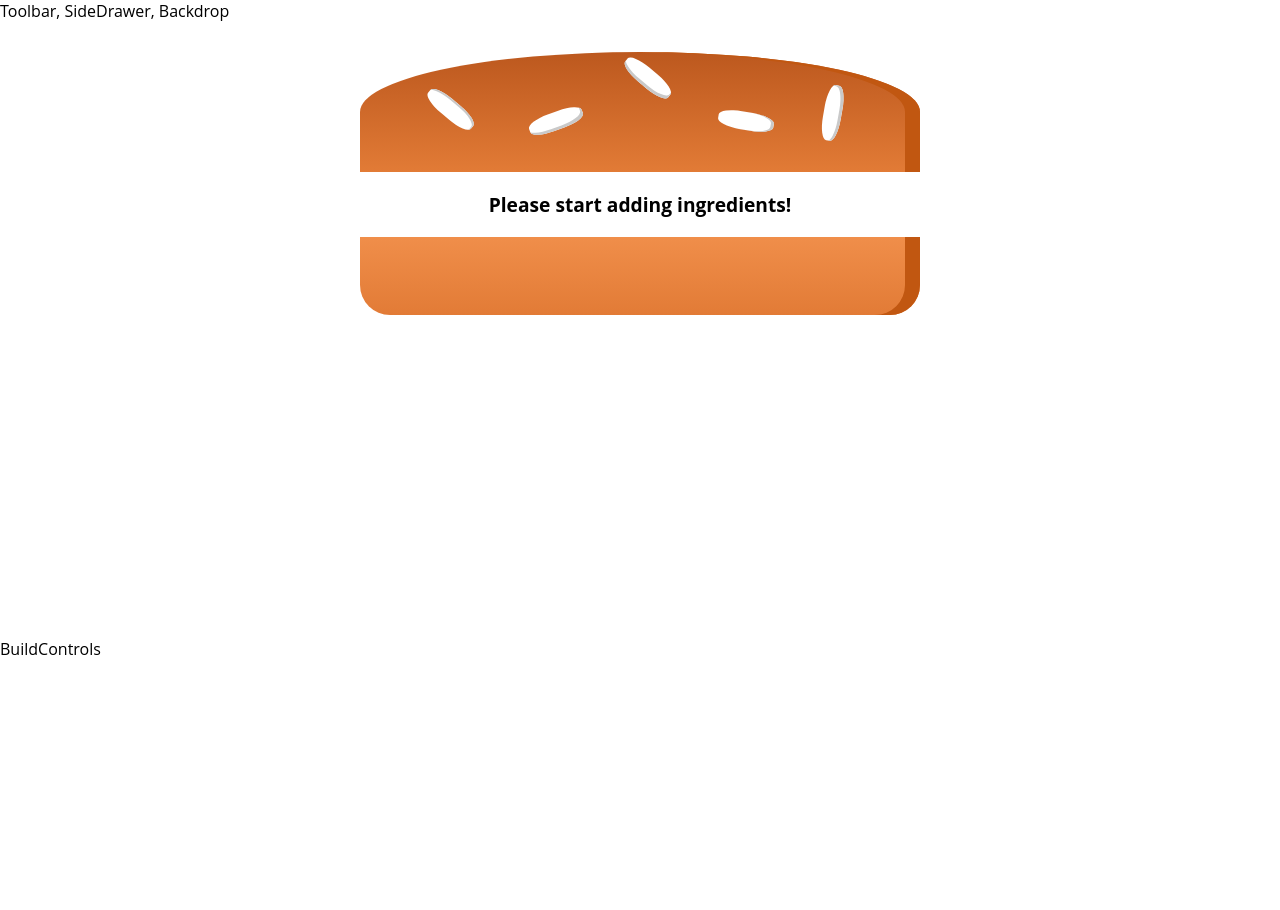
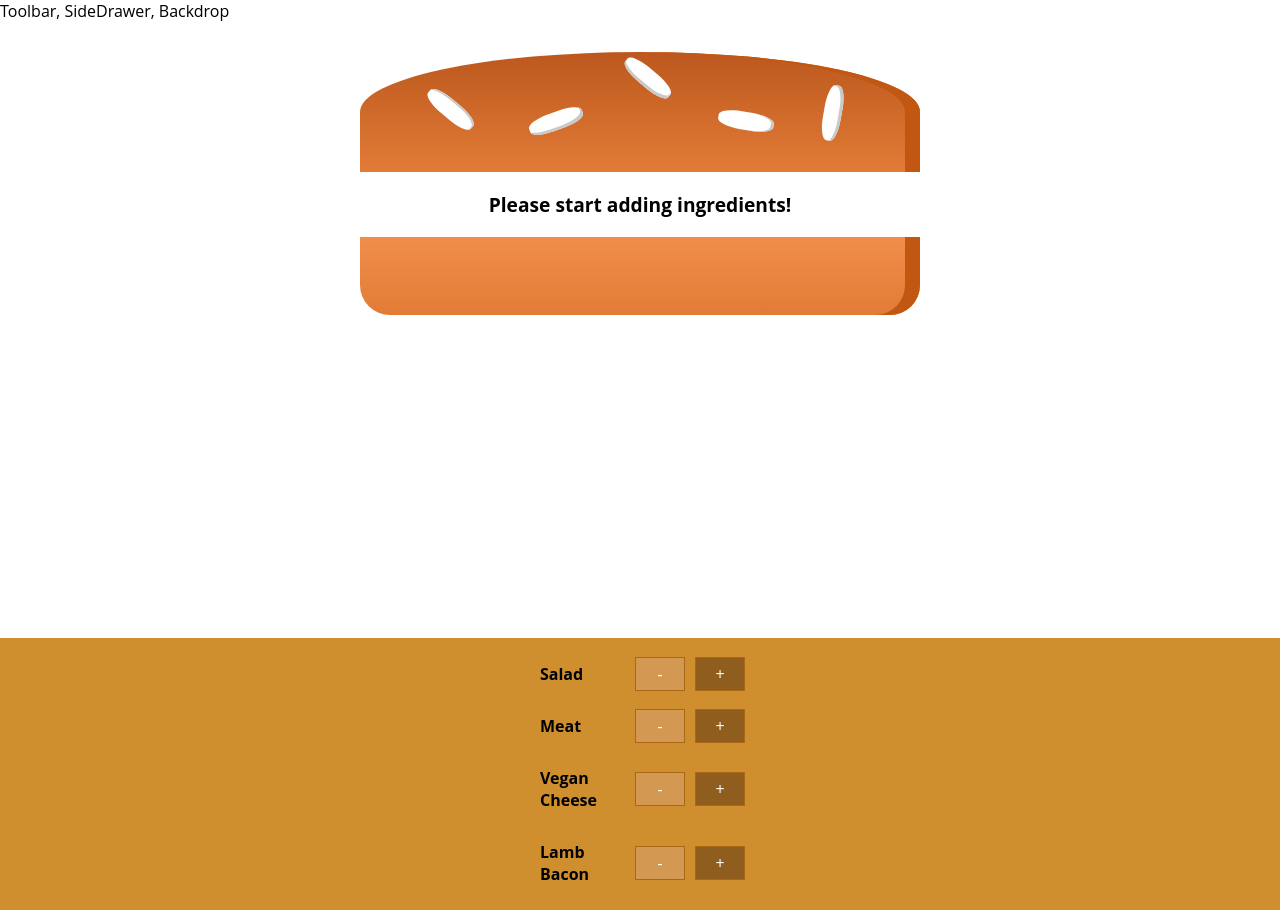
Before and after one commit to Ouriel91/burger-builder-react, a React (Create React App) app: page / in a window 1280 px wide. Before the commit the page ends 800 px from the top, so only its background shows below. Built offline with nearby package versions, Linux system fonts and the light colour scheme.

Commit message:
added UI for change ingredients amount, need to implement handlers for changing ingredients dynamically

```diff
--- /dev/null
+++ b/src/Components/Burger/BuildControls/BuildControl/BuildControl.js
@@ -0,0 +1,12 @@
+import React from 'react'
+import classes from './BuildControl.module.css'
+
+const buildControl = (props) => (
+    <div className={classes.BuildControl}>
+        <div className={classes.Label}>{props.label}</div>
+        <button className={classes.Less}>-</button>
+        <button className={classes.More}>+</button>
+    </div>
+)
+
+export default buildControl
--- /dev/null
+++ b/src/Components/Burger/BuildControls/BuildControl/BuildControl.module.css
@@ -0,0 +1,56 @@
+.BuildControl {
+    display: flex;
+    justify-content: space-between;
+    align-items: center;
+    margin: 5px 0;
+}
+
+.BuildControl button {
+    display: block;
+    font: inherit;
+    padding: 5px;
+    margin: 0 5px;
+    width: 50px;
+    border: 1px solid #AA6817;
+    cursor: pointer;
+    outline: none;
+}
+
+.BuildControl button:disabled {
+    background-color: #AC9980;
+    border: 1px solid #7E7365;
+    color: #ccc;
+    cursor: default;
+}
+
+.BuildControl button:hover:disabled {
+    background-color: #AC9980;
+    color: #ccc;
+    cursor: not-allowed;
+}
+
+.Label {
+    padding: 10px;
+    font-weight: bold;
+    width: 80px;
+}
+
+.BuildControl .Less {
+    background-color: #D39952;
+    color: white;
+}
+
+.BuildControl .More {
+    background-color: #8F5E1E;
+    color: white;
+}
+
+.BuildControl .Less:hover, .BuildControl .Less:active {
+    background-color: #DAA972;
+    color: white;
+}
+
+.BuildControl .More:hover,.BuildControl .More:active {
+    background-color: #99703F;
+    color: white;
+}
--- /dev/null
+++ b/src/Components/Burger/BuildControls/BuildControls.js
@@ -0,0 +1,20 @@
+import React from 'react'
+import classes from './BuildControls.module.css'
+import BuildControl from './BuildControl/BuildControl'
+
+const controls = [
+    { label: 'Salad', type: 'salad' },
+    { label: 'Meat', type: 'meat' },
+    { label: 'Vegan Cheese', type: 'vegan_cheese' },
+    { label: 'Lamb Bacon', type: 'lamb_bacon' }
+]
+
+const buildControls = (props) => (
+    <div className={classes.BuildControls}>
+        {controls.map(ctrl => ( //round curly bracelets becasue here we return jsx
+            <BuildControl key={ctrl.label} label={ctrl.label} />
+        ))}
+    </div>
+)
+
+export default buildControls
--- /dev/null
+++ b/src/Components/Burger/BuildControls/BuildControls.module.css
@@ -0,0 +1,10 @@
+.BuildControls{
+    width: 100%;
+    background-color: #CF8F2E;
+    display: flex;
+    flex-flow: column;
+    align-items: center;
+    box-shadow: 0 2px 1px #ccc;
+    margin: auto;
+    padding: 10px 0;
+}
--- a/src/Containers/BurgerBuilder/BurgerBuilder.js
+++ b/src/Containers/BurgerBuilder/BurgerBuilder.js
@@ -1,6 +1,7 @@
 import React, { Component } from 'react'
 import Aux from '../../hoc/Auxilliary'
 import Burger from '../../Components/Burger/Burger'
+import BuildControls from '../../Components/Burger/BuildControls/BuildControls'
 
 class BurgerBuilder extends Component{
 
@@ -12,11 +13,21 @@
             meat: 0
         }
     }
+
+    addIngredientHandler = (type) => {
+
+
+    }
+
+    removeIngredientHandler = (type) => {
+
+    }
+
     render(){
         return(
             <Aux>
                 <Burger ingerdients={this.state.ingerdients} />
-                <div>BuildControls</div>
+                <BuildControls />
             </Aux>
         )
     }
```
